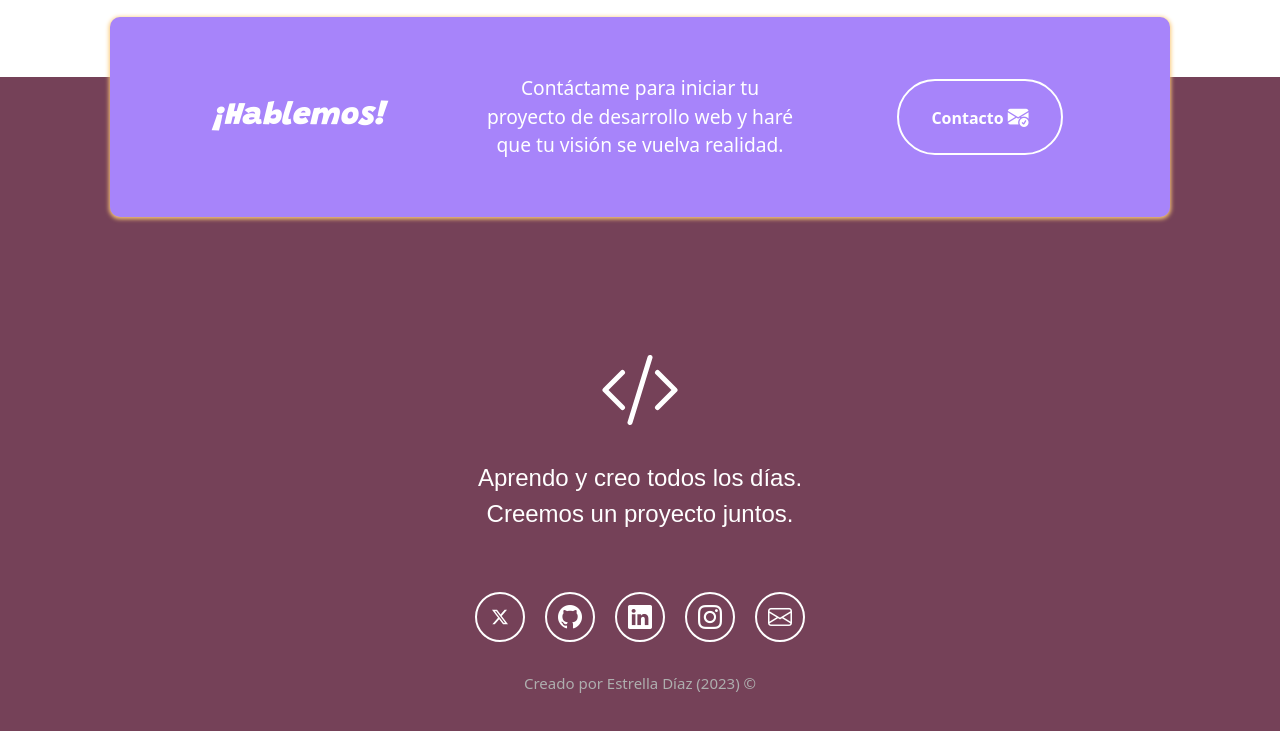
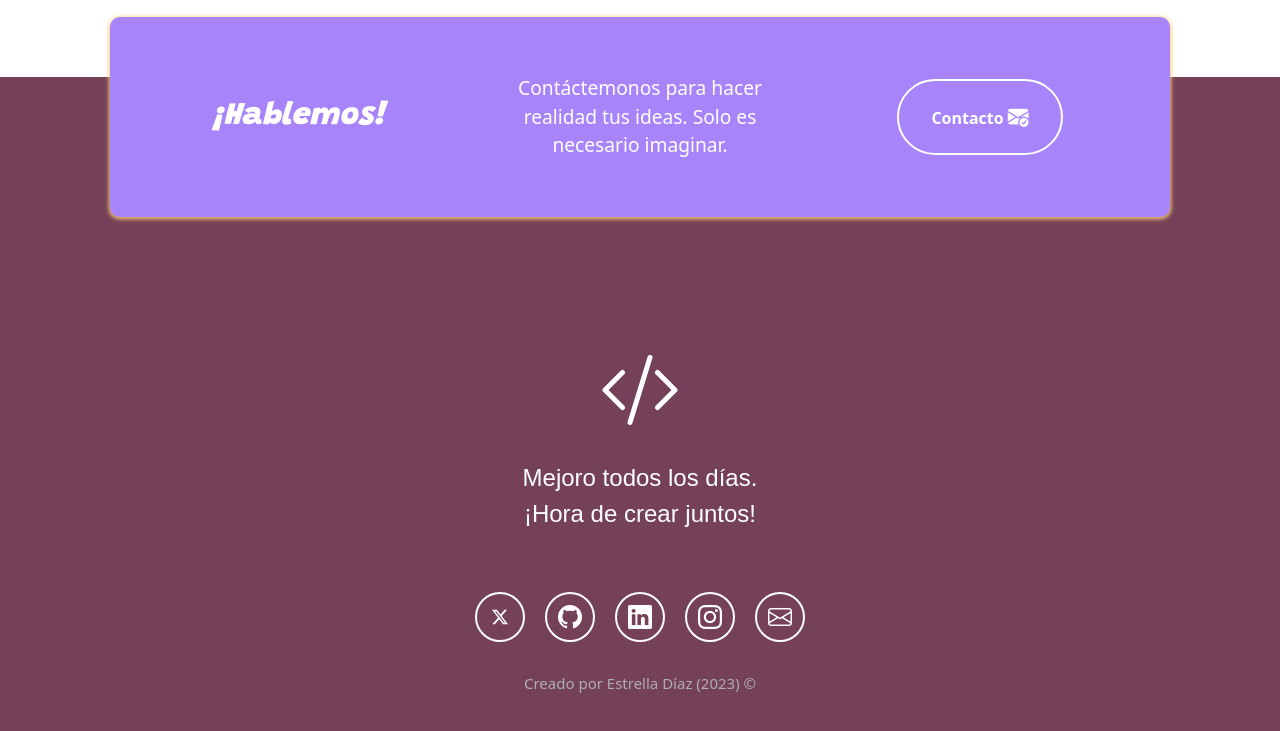
Before and after one commit to mayrannni/mayrannni.github.io, a plain HTML site: page index.html in a window 1280 px wide. Shown: the part 3428-4159 px from the top of the page. Drawn offline with nearby package versions, Linux system fonts and the light colour scheme.

Commit message:
Update index.html

```diff
--- a/index.html
+++ b/index.html
@@ -230,7 +230,7 @@
               ¡Hablemos!
             </div>
             <div class="col-12 col-md-4 descripcion">
-              Contáctame para iniciar tu proyecto de desarrollo web y haré que tu visión se vuelva realidad.
+              Contáctemonos para hacer realidad tus ideas. Solo es necesario imaginar.
             </div>
             <div class="col-12 col-md-4">
               <a href="mailto:e.05mdr@gmail.com">
@@ -248,7 +248,7 @@
     <!-- Pie de pagina (footer) -->
     <footer class="seccion-oscura d-flex flex-column align-items-center justify-content-center">
       <img class="footer-logo" src="imagenes/code-slash.svg" alt="Logo del portafolio">
-      <p class="footer-texto text-center">Aprendo y creo todos los días.<br>Creemos un proyecto juntos.</p>
+      <p class="footer-texto text-center">Mejoro todos los días.<br>¡Hora de crear juntos!</p>
       <div class="iconos-redes-sociales d-flex flex-wrap align-items-center justify-content-center">
         <a href="https://x.com/mayrannni?t=H55deJHAr9VrfqZC-48aaA&s=09" target="_blank" rel="noopener noreferrer">
           <svg xmlns="http://www.w3.org/2000/svg" width="16" height="16" fill="white" class="bi bi-twitter-x" viewBox="0 0 16 16">
```
